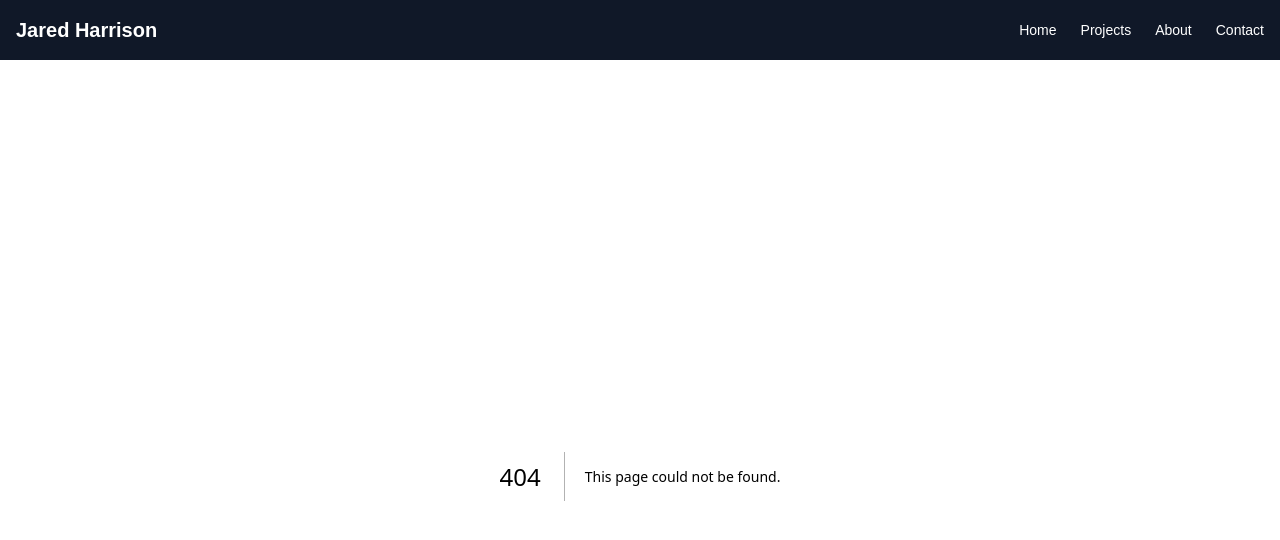
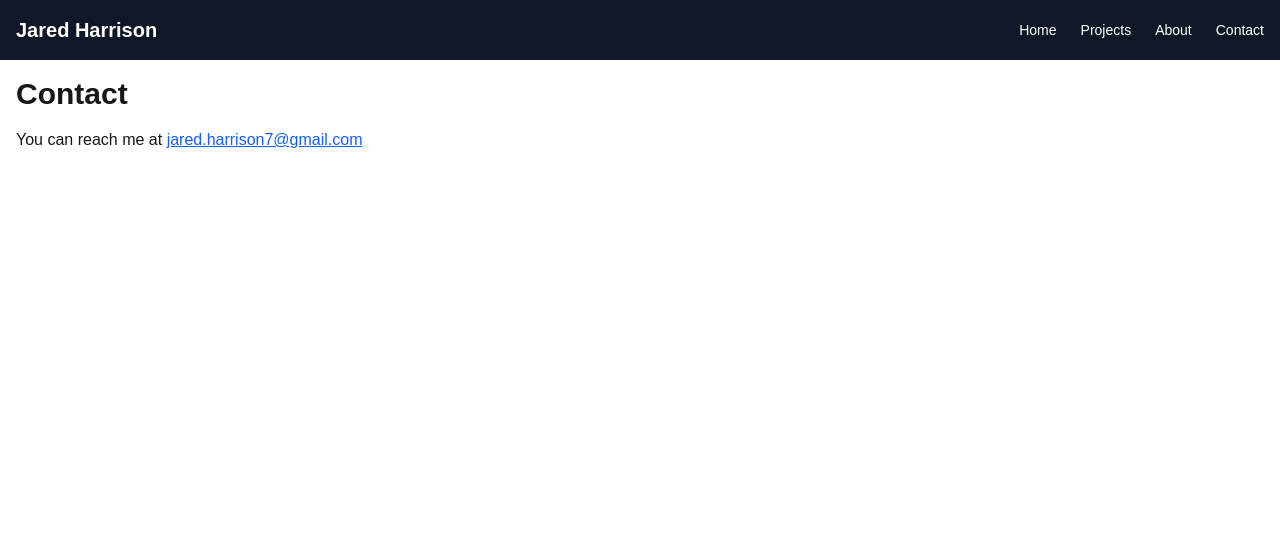
Before and after one commit to Jared-Ha/Portfolio-2025, a Next.js app: page /contact in a window 1280 px wide. Before the commit this address had no page. Shown: the top 540 px of the page. Built offline with nearby package versions, Linux system fonts and the light colour scheme.

Commit message:
add contact route

```diff
--- /dev/null
+++ b/src/app/contact/page.js
@@ -0,0 +1,16 @@
+export default function Contact() {
+  return (
+    <section>
+      <h2 className="text-3xl font-bold mb-4">Contact</h2>
+      <p>
+        You can reach me at{" "}
+        <a
+          className="text-blue-600 underline"
+          href="mailto:jared.harrison7@gmail.com"
+        >
+          jared.harrison7@gmail.com
+        </a>
+      </p>
+    </section>
+  );
+}
```
